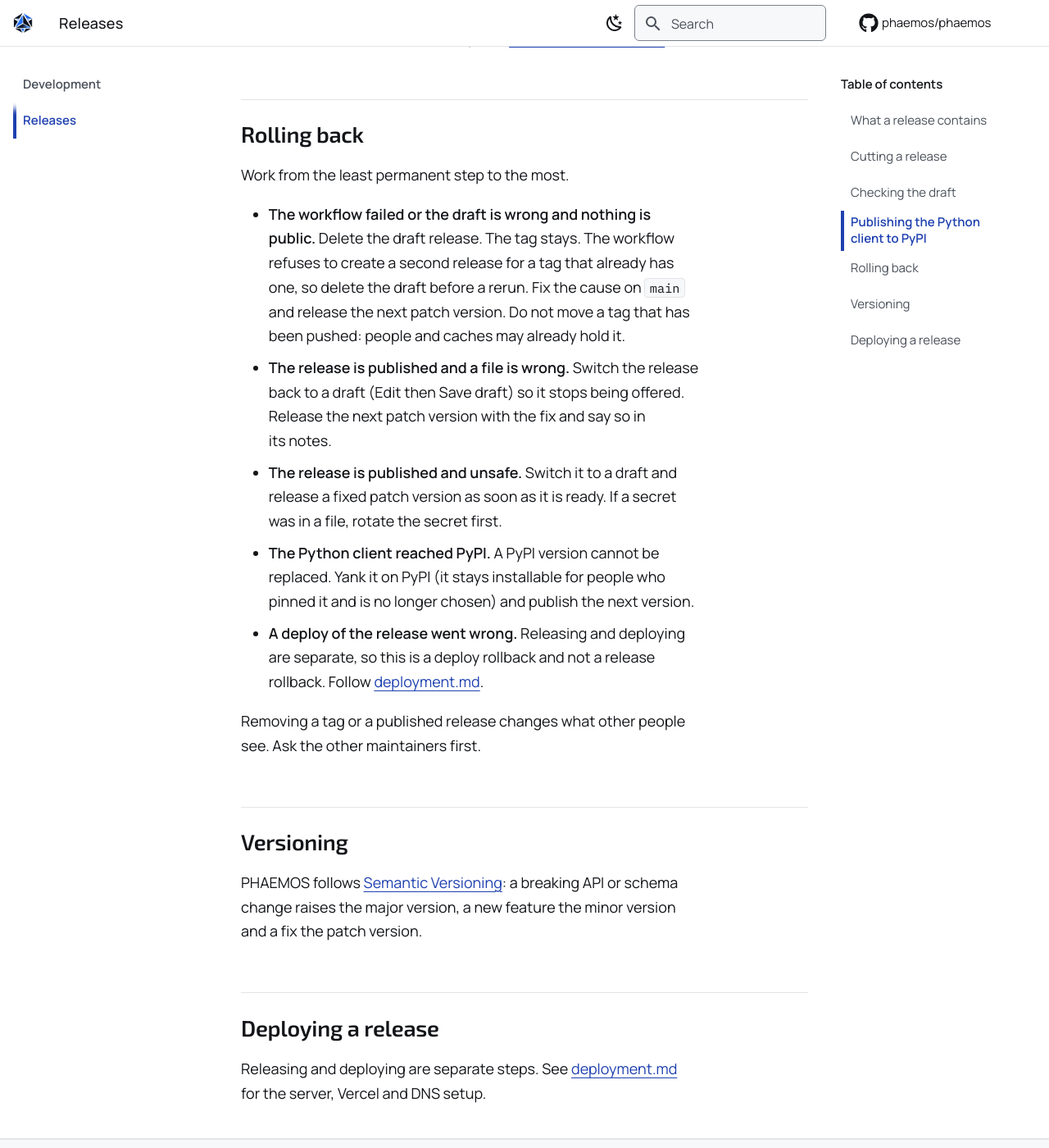
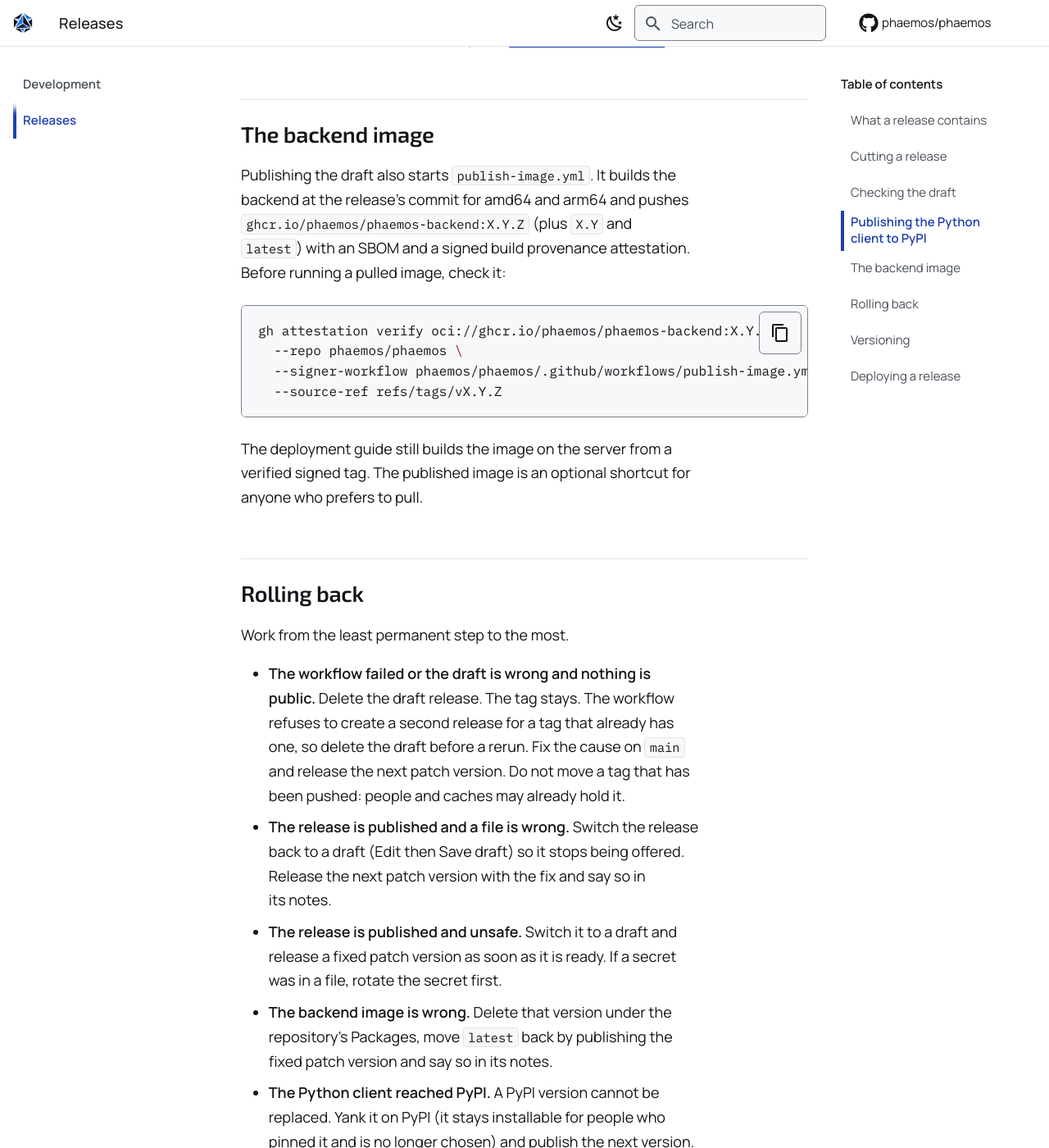
Before and after one commit to phaemos/phaemos, an MkDocs documentation site: the page built from docs/releases.md, in a window 1280 px wide and 1400 px high, scrolled down 4265 px. Shown: the whole window at 82% size. Built offline with MkDocs 1.6.1 and Material for MkDocs 9.7.7, drawn with Linux system fonts in a browser that asks for light colours; some of the changed text lies outside the part shown.

Commit message:
feat: publish a signed backend image to GHCR on release (#395)
## What does this PR do?

Publishes the backend as a signed container image each time a release is
published.

## Changes

- `.github/workflows/publish-image.yml`: on a published release it
checks the tag, builds `backend/Dockerfile` at the event's commit for
`linux/amd64` and `linux/arm64` and pushes
`ghcr.io/phaemos/phaemos-backend` tagged `X.Y.Z`, `X.Y` and `latest`. It
adds an SBOM and attaches a build provenance attestation signed through
Sigstore. Every action is pinned to a commit.
- `.github/workflows/README.md`: the workflow's row, a section on
verifying the image and five new pin rows.
- `docs/releases.md`: the image section, the verify command and a
rollback line.
- `CHANGELOG.md`: an Added line under Unreleased.

## Checked

- `actionlint` and `check-action-pins.sh` pass. Each new pin matches its
tag.
- Every package in `backend/requirements.lock` has an arm64 wheel for
Python 3.12 (a hashed dry run), so the emulated arm64 build compiles
nothing.
- The pinned base image digest is a multi-arch index that includes
arm64.
- markdownlint and the frontend changelog test pass.

The first run happens on the next published release. A new GHCR package
starts private, so an owner sets it to public once after that run.

Closes #394

````diff
--- a/docs/releases.md
+++ b/docs/releases.md
@@ -48,7 +48,7 @@ Every file has build provenance attached by GitHub. The backend and the dashboar
 8. **Publish it.** Open the draft under Releases, read the notes and the file list and press Publish. Publishing posts the release to the community channel.
 
 > [!IMPORTANT]
-> The `Release` workflow never publishes. A tag creates a draft and a person decides. The only automatic step after publishing is the optional PyPI upload, which runs after you publish and checks the files again first.
+> The `Release` workflow never publishes. A tag creates a draft and a person decides. The automatic steps after publishing are the backend image on GitHub Container Registry and the optional PyPI upload, which checks the files again first.
 
 ## Checking the draft
 
@@ -75,6 +75,19 @@ The same tag built twice gives the same `phaemosctl` binary and the same Python
 
 Off by default and separate from the release workflow. `publish-pypi.yml` runs when you publish the draft and only when the repository variable `PUBLISH_PYPI` is `true`. It downloads the release's own `phaemos_client` files, checks them against `SHA256SUMS` and against their build provenance for that tag and commit and then waits for a reviewer to approve the `pypi` environment before it uploads through trusted publishing. No token is stored. The one-off set-up is in [the workflows README](https://github.com/phaemos/phaemos/blob/main/.github/workflows/README.md#publishing-to-pypi).
 
+## The backend image
+
+Publishing the draft also starts `publish-image.yml`. It builds the backend at the release's commit for amd64 and arm64 and pushes `ghcr.io/phaemos/phaemos-backend:X.Y.Z` (plus `X.Y` and `latest`) with an SBOM and a signed build provenance attestation. Before running a pulled image, check it:
+
+```bash
+gh attestation verify oci://ghcr.io/phaemos/phaemos-backend:X.Y.Z \
+  --repo phaemos/phaemos \
+  --signer-workflow phaemos/phaemos/.github/workflows/publish-image.yml \
+  --source-ref refs/tags/vX.Y.Z
+```
+
+The deployment guide still builds the image on the server from a verified signed tag. The published image is an optional shortcut for anyone who prefers to pull.
+
 ## Rolling back
 
 Work from the least permanent step to the most.
@@ -82,6 +95,7 @@ Work from the least permanent step to the most.
 - **The workflow failed or the draft is wrong and nothing is public.** Delete the draft release. The tag stays. The workflow refuses to create a second release for a tag that already has one, so delete the draft before a rerun. Fix the cause on `main` and release the next patch version. Do not move a tag that has been pushed: people and caches may already hold it.
 - **The release is published and a file is wrong.** Switch the release back to a draft (Edit then Save draft) so it stops being offered. Release the next patch version with the fix and say so in its notes.
 - **The release is published and unsafe.** Switch it to a draft and release a fixed patch version as soon as it is ready. If a secret was in a file, rotate the secret first.
+- **The backend image is wrong.** Delete that version under the repository's Packages, move `latest` back by publishing the fixed patch version and say so in its notes.
 - **The Python client reached PyPI.** A PyPI version cannot be replaced. Yank it on PyPI (it stays installable for people who pinned it and is no longer chosen) and publish the next version.
 - **A deploy of the release went wrong.** Releasing and deploying are separate, so this is a deploy rollback and not a release rollback. Follow [deployment.md](deployment.md).
 
````
Also changed, not shown: CHANGELOG.md (+5 -1 lines), .github/workflows/README.md, 1 other file.
